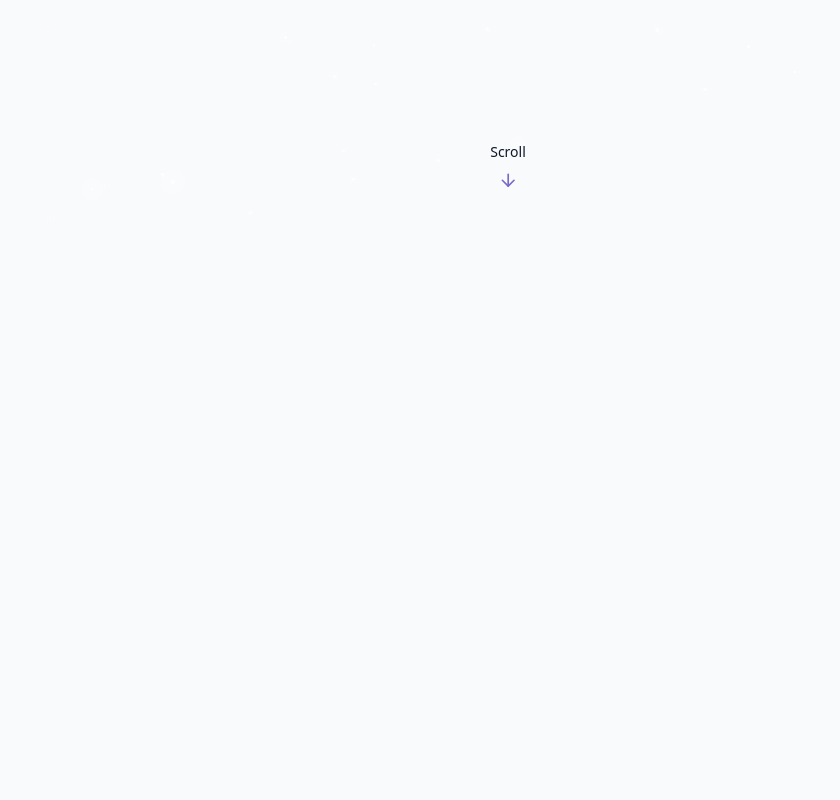
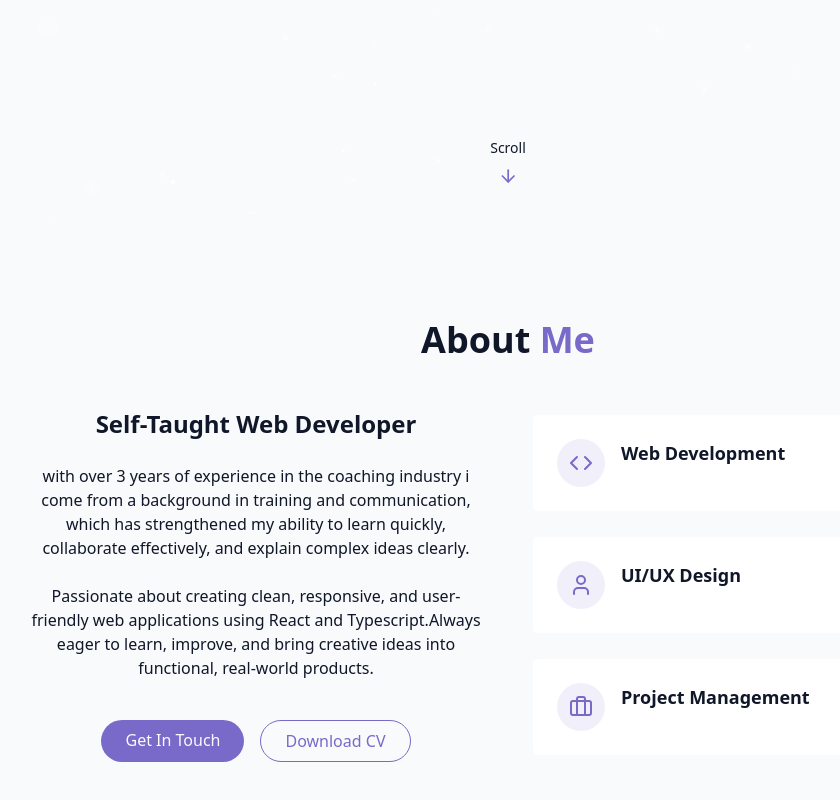
Before and after one commit to LuisDevv04/personal-portfolio, a React (Vite) app: page / in a window 1280 px wide. Shown: the part 576-1376 px from the top of the page, without its empty margins (132-972 px from the left). Before the commit the page ends 800 px from the top, so only its background shows below. Built offline with nearby package versions, Linux system fonts and the light colour scheme.

Commit message:
feat: add AboutSection component with personal introduction and skills overview

```diff
--- /dev/null
+++ b/src/components/AboutSection.tsx
@@ -0,0 +1,84 @@
+import { Briefcase, Code, User } from "lucide-react";
+
+export default function AboutSection() {
+  return (
+    <section id="about" className="py-24 px-4 relative">
+      <div className="container mx-auto max-w-5xl">
+        <h2 className="text-3xl md:text-4xl font-bold mb-12 text-center">
+          About <span className="text-primary">Me</span>
+        </h2>
+
+        <div className="grid grid-cols-1 md:grid-cols-2 gap-12 items-center">
+          <div className="space-y-6">
+            <h3 className="text-2xl font-semibold">
+              Self-Taught Web Developer
+            </h3>
+            <p className="text-muted-foreground">
+              with over 3 years of experience in the coaching industry i come
+              from a background in training and communication, which has
+              strengthened my ability to learn quickly, collaborate effectively,
+              and explain complex ideas clearly.
+            </p>
+
+            <p className="text-muted-foreground">
+              Passionate about creating clean, responsive, and user-friendly web
+              applications using React and Typescript.Always eager to learn,
+              improve, and bring creative ideas into functional, real-world
+              products.
+            </p>
+
+            <div className="flex flex-col sm:flex-row gap-4 pt-4 justify-center">
+              <a href="#contact" className="cosmic-button">
+                Get In Touch
+              </a>
+
+              <a
+                href="/Documents/CV_Luis_Cardona_.pdf"
+                download="CV_Luis_Cardona.pdf"
+                className="px-6 py-2 rounded-full border border-primary text-primary hover:bg-primary/10 transition-colors duration-300"
+              >
+                Download CV
+              </a>
+            </div>
+          </div>
+
+          <div className="grid grid-cols-1 gap-6">
+            <div className="gradient-border p-6 card-hover">
+              <div className="flex items-start gap-4">
+                <div className="p-3 rounded-full bg-primary/10">
+                  <Code className="h-6 w-6 text-primary" />
+                </div>
+                <div className="text-left">
+                  <h4 className="font-semibold text-lg">Web Development</h4>
+                  <p className="text-muted-foreground"></p>
+                </div>
+              </div>
+            </div>
+            <div className="gradient-border p-6 card-hover">
+              <div className="flex items-start gap-4">
+                <div className="p-3 rounded-full bg-primary/10">
+                  <User className="h-6 w-6 text-primary" />
+                </div>
+                <div className="text-left">
+                  <h4 className="font-semibold text-lg">UI/UX Design</h4>
+                  <p className="text-muted-foreground"></p>
+                </div>
+              </div>
+            </div>
+            <div className="gradient-border p-6 card-hover">
+              <div className="flex items-start gap-4">
+                <div className="p-3 rounded-full bg-primary/10">
+                  <Briefcase className="h-6 w-6 text-primary" />
+                </div>
+                <div className="text-left">
+                  <h4 className="font-semibold text-lg">Project Management</h4>
+                  <p className="text-muted-foreground"></p>
+                </div>
+              </div>
+            </div>
+          </div>
+        </div>
+      </div>
+    </section>
+  );
+}
--- a/src/pages/Home.tsx
+++ b/src/pages/Home.tsx
@@ -1,3 +1,4 @@
+import AboutSection from "../components/AboutSection";
 import HeroSection from "../components/HeroSection";
 import Navbar from "../components/Navbar";
 import StarBackground from "../components/StarBackground";
@@ -19,6 +20,7 @@
       {/* Main Content */}
       <main>
         <HeroSection />
+        <AboutSection />
       </main>
 
       {/* Footer */}
```
Also changed, not shown: 1 other file (tests, documents, lock files or other folders).
